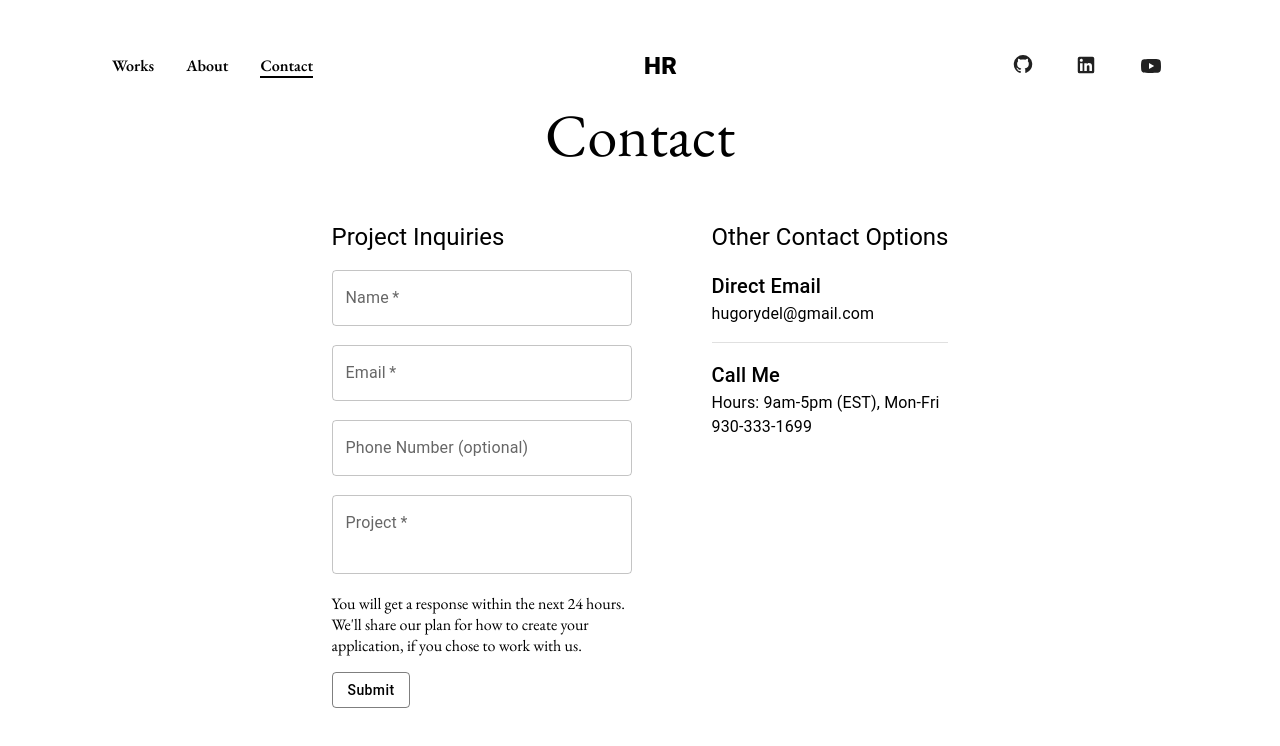
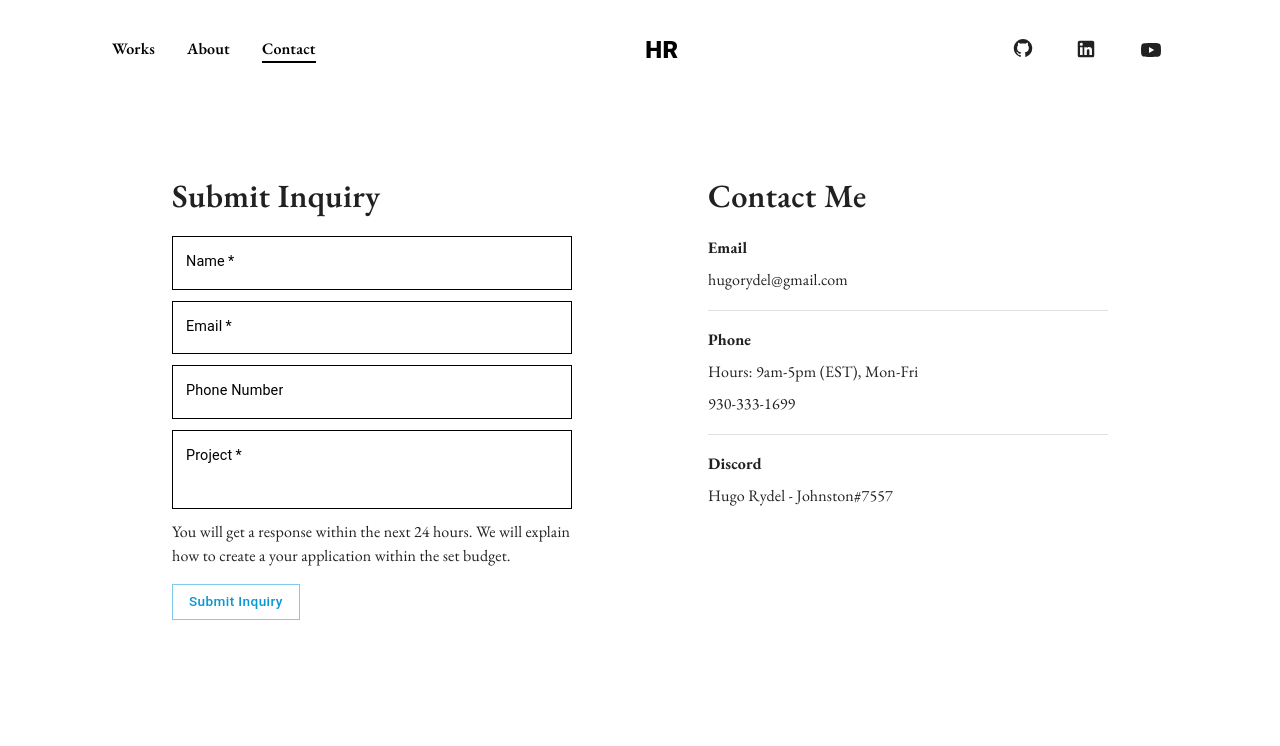
Before and after one commit to hugorydel/hugorydel-portfolio, a Next.js app: page /contact in a window 1280 px wide. Shown: the top 746 px of the page. Built offline with nearby package versions, Linux system fonts and the light colour scheme.

Commit message:
Styled Contact page and created dynamic AppBar

```diff
--- a/components/ProjectInquiriesForm.tsx
+++ b/components/ProjectInquiriesForm.tsx
@@ -1,6 +1,27 @@
 import { ErrorMessage, Field, Form, Formik, FormikHelpers } from 'formik';
-import { Button, Unstable_Grid2 as Grid, TextField } from '@mui/material';
+import { Button, Unstable_Grid2 as Grid, TextField, TextFieldProps } from '@mui/material';
 import InquirySchema, { InquiryTypes } from '../utils/YupValidation';
+
+const CustomTextField = (props: TextFieldProps<'outlined'>) => {
+	return (
+		<TextField
+			InputLabelProps={{ style: { fontSize: '.9rem' } }}
+			inputProps={{ style: { fontSize: '.9rem' } }}
+			FormHelperTextProps={{ style: { marginLeft: '.2rem' } }}
+			sx={{
+				'& fieldset': {
+					borderColor: 'rgba(0, 0, 0, 1)',
+					borderWidth: 1,
+					borderRadius: 0,
+				},
+				'& label': {
+					color: '#000',
+				},
+			}}
+			{...props}
+		/>
+	);
+};
 
 const ProjectInquiriesForm = () => {
 	const initialValues: InquiryTypes = {
@@ -30,9 +51,9 @@ const ProjectInquiriesForm = () => {
 								e.preventDefault();
 								props.handleSubmit();
 							}}>
-							<Grid container gap={2}>
+							<Grid container gap={1}>
 								<Field
-									as={TextField}
+									as={CustomTextField}
 									label='Name'
 									type='text'
 									name='name'
@@ -42,7 +63,7 @@ const ProjectInquiriesForm = () => {
 									required
 								/>
 								<Field
-									as={TextField}
+									as={CustomTextField}
 									label='Email'
 									type='email'
 									name='email'
@@ -52,8 +73,8 @@ const ProjectInquiriesForm = () => {
 									required
 								/>
 								<Field
-									as={TextField}
-									label='Phone Number (optional)'
+									as={CustomTextField}
+									label='Phone Number'
 									type='tel'
 									name='phoneNumber'
 									fullWidth
@@ -61,7 +82,7 @@ const ProjectInquiriesForm = () => {
 									error={props.errors.phoneNumber && props.touched.phoneNumber}
 								/>
 								<Field
-									as={TextField}
+									as={CustomTextField}
 									label='Project'
 									type='text'
 									name='project'
@@ -73,11 +94,21 @@ const ProjectInquiriesForm = () => {
 									minRows={2}
 								/>
 								<Grid>
-									You will get a response within the next 24 hours. We'll share our plan
-									for how to create your application, if you chose to work with us.
+									You will get a response within the next 24 hours. We will explain how to
+									create a your application within the set budget.
 								</Grid>
-								<Button variant='outlined' type='submit' disabled={props.isSubmitting}>
-									Submit
+								<Button
+									variant='outlined'
+									color='secondary'
+									type='submit'
+									sx={{
+										marginTop: 1,
+										borderRadius: 0,
+										fontSize: '0.85rem',
+										padding: '5px 1rem',
+									}}
+									disabled={props.isSubmitting}>
+									Submit Inquiry
 								</Button>
 							</Grid>
 						</Form>
--- a/components/layout.tsx
+++ b/components/layout.tsx
@@ -8,12 +8,9 @@ import GitHubIcon from '@mui/icons-material/GitHub';
 import { Dancing_Script } from 'next/font/google';
 import { useRouter } from 'next/router';
 import theme from '../theme';
+import { useEffect, useState } from 'react';
 
-export const dancingScript = Dancing_Script({
-	subsets: ['latin'],
-	// display: 'swap',
-	// variable: '--font-sans',
-});
+export const dancingScript = Dancing_Script({ subsets: ['latin'] });
 
 export const siteTitle = 'Hugo Rydel - Portfolio';
 
@@ -24,7 +21,6 @@ const containerStyling = {
 	display: 'flex',
 	flexDirection: 'column',
 };
-const appBarHeight = 90;
 
 export default function Layout({
 	children,
@@ -43,6 +39,44 @@ export default function Layout({
 			transition: 'borderBottom',
 		};
 	};
+	const [scrollPosition, setScrollPosition] = useState(0);
+	const handleScroll = () => {
+		const position = window.scrollY;
+		setScrollPosition(position);
+	};
+
+	const navbarTransitionStyling = {
+		height: 'auto',
+		padding: '2rem 7rem',
+		position: 'fixed',
+		width: '100%',
+		top: 0,
+		zIndex: 999,
+		borderBottom: '1px solid #fff',
+
+		background: theme.palette.background.default,
+		transition: theme.transitions.create(['padding', 'borderBottom'], {
+			easing: theme.transitions.easing.easeOut,
+			duration: theme.transitions.duration.leavingScreen,
+		}),
+		// Transition the app bar to the right when the menu is opened on PC - when persistent
+		...(scrollPosition > 15 && {
+			transition: theme.transitions.create(['padding', 'borderBottom'], {
+				easing: theme.transitions.easing.easeOut,
+				duration: theme.transitions.duration.enteringScreen,
+			}),
+			padding: '1rem 7rem',
+			borderBottom: '1px solid #000',
+		}),
+	};
+
+	useEffect(() => {
+		window.addEventListener('scroll', handleScroll, { passive: true });
+
+		return () => {
+			window.removeEventListener('scroll', handleScroll);
+		};
+	}, []);
 
 	return (
 		<Container sx={containerStyling} disableGutters maxWidth={false}>
@@ -58,39 +92,30 @@ export default function Layout({
 				container
 				justifyContent={'space-between'}
 				alignItems={'center'}
-				sx={{
-					minHeight: appBarHeight,
-					maxHeight: appBarHeight,
-					padding: '3rem 7rem',
-				}}>
+				sx={navbarTransitionStyling}>
 				<Grid container gap={4} fontFamily='EB Garamond'>
-					<Grid sx={isSetUnderlineStyle('/works')}>
 					<Link
-							sx={{ textDecoration: 'none' }}
+						sx={{ textDecoration: 'none', ...isSetUnderlineStyle('/works') }}
 						fontWeight={'600'}
 						component={NextJSLink}
 						href='/works'>
 						Works
 					</Link>
-					</Grid>
-					<Grid sx={isSetUnderlineStyle('/about')}>
+
 					<Link
-							sx={{ textDecoration: 'none' }}
+						sx={{ textDecoration: 'none', ...isSetUnderlineStyle('/about') }}
 						fontWeight={'600'}
 						component={NextJSLink}
 						href='/about'>
 						About
 					</Link>
-					</Grid>
-					<Grid sx={isSetUnderlineStyle('/contact')}>
 					<Link
-							sx={{ textDecoration: 'none' }}
+						sx={{ textDecoration: 'none', ...isSetUnderlineStyle('/contact') }}
 						fontWeight={'600'}
 						component={NextJSLink}
 						href='/contact'>
 						Contact
 					</Link>
-					</Grid>
 				</Grid>
 				<Grid>
 					<Link sx={{ textDecoration: 'none' }} component={NextJSLink} href='/'>
@@ -145,9 +170,7 @@ export default function Layout({
 					</Link>
 				</Grid>
 			</Grid>
-			<Box
-				component={'main'}
-				sx={{ height: `calc(100% - ${appBarHeight}px)`, overflow: 'auto' }}>
+			<Box component={'main'} sx={{ marginTop: '7rem' }}>
 				{children}
 			</Box>
 		</Container>
--- a/pages/_app.tsx
+++ b/pages/_app.tsx
@@ -1,6 +1,6 @@
 import '../styles/global.css';
 import { AppProps } from 'next/app';
-import { ThemeProvider } from '@mui/material';
+import { CssBaseline, ThemeProvider } from '@mui/material';
 import { EB_Garamond } from 'next/font/google';
 import theme from '../theme';
 
@@ -14,6 +14,7 @@ export const ebGaramond = EB_Garamond({
 export default function App({ Component, pageProps }: AppProps) {
 	return (
 		<ThemeProvider theme={theme}>
+			<CssBaseline />
 			<div className={ebGaramond.className}>
 				<Component {...pageProps} />
 			</div>
--- a/pages/contact/index.tsx
+++ b/pages/contact/index.tsx
@@ -2,48 +2,67 @@ import ProjectInquiriesForm from '../../components/ProjectInquiriesForm';
 import Layout from '../../components/Layout';
 import { Divider, Unstable_Grid2 as Grid, Typography } from '@mui/material';
 
-interface IndexProps {}
-
-const Index: React.FC<IndexProps> = ({}) => {
+const Index = () => {
 	return (
 		<Layout>
-			<Grid container direction='column'>
+			<Grid container direction='column' marginTop={8}>
 				<Grid
-					component={'header'}
-					sx={{ fontSize: 60 }}
-					textAlign={'center'}
-					paddingBottom={6}>
-					Contact
-				</Grid>
-				<Grid container direction='row' justifyContent={'center'} gap={10}>
+					container
+					direction='row'
+					justifyContent={'center'}
+					gap={17}
+					sx={{ margin: '0 2rem' }}>
 					<Grid
 						container
 						direction={'column'}
 						justifyContent={'center'}
 						alignContent={'center'}
-						gap={2}
-						maxWidth={300}>
+						gap={2.5}
+						maxWidth={400}>
 						<Grid>
-							<Typography variant='h5'>Project Inquiries</Typography>
+							<Typography fontFamily='EB Garamond' variant='h4' fontWeight={'600'}>
+								Submit Inquiry
+							</Typography>
 						</Grid>
 						<Grid container direction='column'>
 							<ProjectInquiriesForm />
 						</Grid>
 					</Grid>
-					<Grid container direction='column' gap={2}>
+					<Grid container direction='column' gap={2.5} width={400}>
 						<Grid>
-							<Typography variant='h5'>Other Contact Options</Typography>
+							<Typography fontFamily='EB Garamond' variant='h4' fontWeight={'600'}>
+								Contact Me
+							</Typography>
 						</Grid>
-						<Grid container direction='column' gap={2}>
-							<Grid>
-								<Typography variant='h6'>Direct Email</Typography>
-								<Typography variant='body1'>hugorydel@gmail.com</Typography>
+						<Grid container direction='column' gap={2.2}>
+							<Grid container direction='column' rowGap={1}>
+								<Typography fontFamily='EB Garamond' variant='body1' fontWeight={700}>
+									Email
+								</Typography>
+								<Typography fontFamily='EB Garamond' variant='body1'>
+									hugorydel@gmail.com
+								</Typography>
 							</Grid>
 							<Divider />
-							<Grid>
-								<Typography variant='h6'>Call Me</Typography>
-								<Typography variant='body1'>Hours: 9am-5pm (EST), Mon-Fri</Typography>
-								<Typography variant='body1'>930-333-1699</Typography>
+							<Grid container direction='column' rowGap={1}>
+								<Typography fontFamily='EB Garamond' variant='body1' fontWeight={700}>
+									Phone
+								</Typography>
+								<Typography fontFamily='EB Garamond' variant='body1'>
+									Hours: 9am-5pm (EST), Mon-Fri
+								</Typography>
+								<Typography fontFamily='EB Garamond' variant='body1'>
+									930-333-1699
+								</Typography>
+							</Grid>
+							<Divider />
+							<Grid container direction='column' rowGap={1}>
+								<Typography fontFamily='EB Garamond' variant='body1' fontWeight={700}>
+									Discord
+								</Typography>
+								<Typography fontFamily='EB Garamond' variant='body1'>
+									Hugo Rydel - Johnston#7557
+								</Typography>
 							</Grid>
 						</Grid>
 					</Grid>
--- a/theme.ts
+++ b/theme.ts
@@ -1,7 +1,8 @@
 import { createTheme, responsiveFontSizes } from '@mui/material/styles';
 
 const theme = createTheme({
-	palette: { primary: { main: '#000' } },
+	palette: { primary: { main: '#000' }, secondary: { main: '#0897D5' } },
+	breakpoints: { values: { xl: 1920, lg: 1100, md: 900, sm: 680, xs: 340 } },
 	components: {
 		MuiCssBaseline: {
 			styleOverrides: themeParam => ({
@@ -16,15 +17,12 @@ const theme = createTheme({
 			}),
 		},
 	},
-	breakpoints: { values: { xl: 1920, lg: 1100, md: 900, sm: 680, xs: 340 } },
 	typography: {
 		button: {
 			textTransform: 'none',
 		},
 	},
 });
-
-export default responsiveFontSizes(theme);
 
 function scrollbarOptions(options: { track: string; thumb: string; active: string }) {
 	return {
@@ -52,3 +50,5 @@ function scrollbarOptions(options: { track: string; thumb: string; active: strin
 		},
 	};
 }
+
+export default responsiveFontSizes(theme);
--- a/utils/YupValidation.ts
+++ b/utils/YupValidation.ts
@@ -1,23 +1,16 @@
 import * as yup from 'yup';
 
-const phoneNumberRegEx = /^[0-1]{2}[0-9]{9}/;
-
 const InquirySchema = yup.object().shape({
-	name: yup.string().max(50, 'Must be 50 characters or less').required('Required'),
+	name: yup
+		.string()
+		.max(50, 'Must be 50 characters or less')
+		.required('Name is Required'),
 	email: yup.string().email('Enter a Valid Email').required('Email is Required'),
 	phoneNumber: yup.string().notRequired(),
-	// .when('phoneNumber', value =>
-	// 	value
-	// 		? yup
-	// 				.string()
-	// 				.matches(phoneNumberRegEx, 'Invalid Phone Number')
-	// 				.max(11, 'Invalid Phone Number')
-	// 		: yup.string().optional()
-	// )
 	project: yup
 		.string()
 		.max(10000, 'Must be 10,000 characters or less')
-		.required('Required'),
+		.required('Project Description Required'),
 });
 
 export type InquiryTypes = yup.InferType<typeof InquirySchema>;
```
Also changed, not shown: pages/index.tsx (+0 -14 lines). Lines whose indentation alone changed are shown as unchanged.
